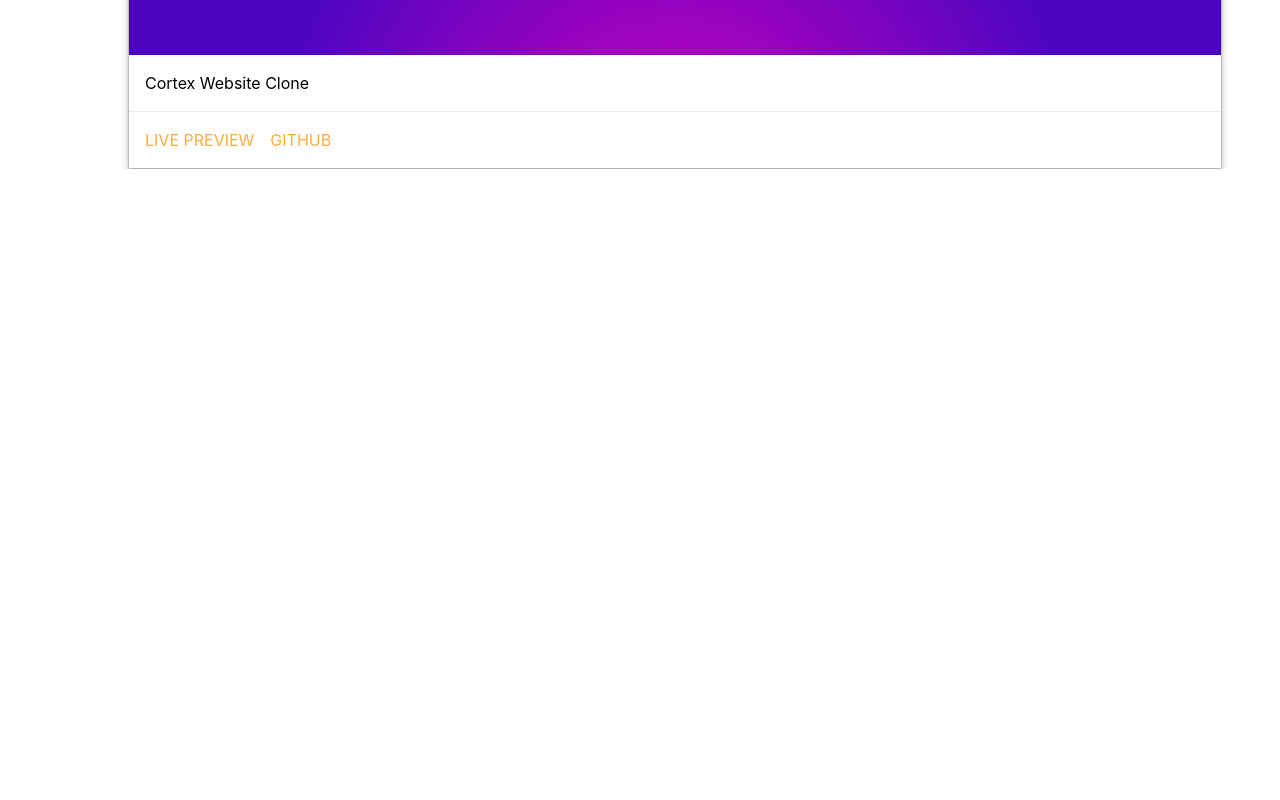
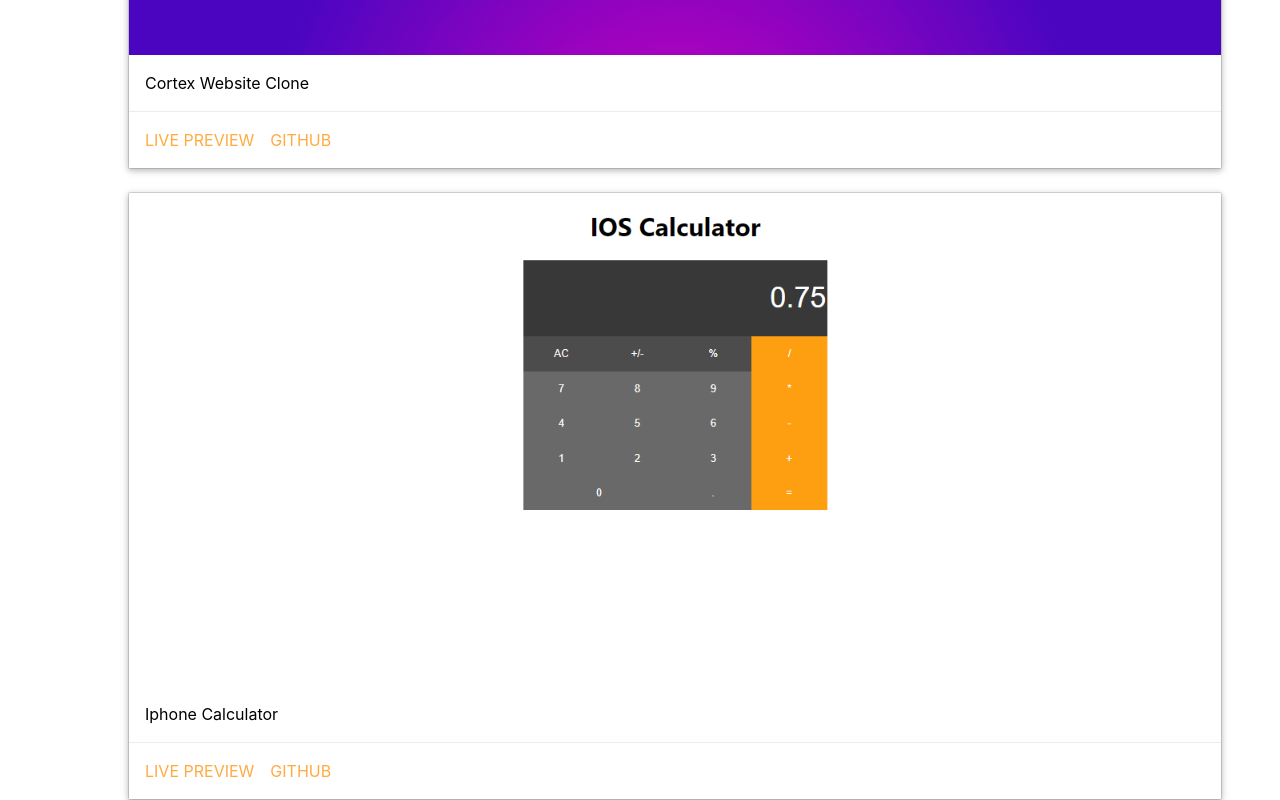
Before and after one commit to Muneeb926595/portfolio, a React (Create React App) app: page /portfolio in a window 1280 px wide. Shown: the part 7467-8267 px from the top of the page. Before the commit the page ends 7636 px from the top, so only its background shows below. Built offline with nearby package versions, Linux system fonts and the light colour scheme.

Commit message:
Added Ios calculator Project

```diff
--- a/src/Components/Portfolio/Portfolio.jsx
+++ b/src/Components/Portfolio/Portfolio.jsx
@@ -1,4 +1,5 @@
 import React from 'react';
+import Pic0 from '../../assets/img/projects/0.png';
 import Pic1 from '../../assets/img/projects/1.png';
 import Pic2 from '../../assets/img/projects/2.png';
 import Pic3 from '../../assets/img/projects/3.png';
@@ -22,7 +23,6 @@
         website: "http://muneeb-netflix-clone.surge.sh/",
         github: "https://github.com/Muneeb926595/netflix-clone"
     },
-
     {
         id: 2,
         image: Pic13,
@@ -99,6 +99,13 @@
         projectName: "Cortex Website Clone",
         website: "http://muneeb-cotex-clone.surge.sh/",
         github: "https://github.com/Muneeb926595/cortex-website-clone"
+    },
+    {
+        id: 13,
+        image: Pic0,
+        projectName: "Iphone Calculator",
+        website: "http://muneeb-calculator.surge.sh/",
+        github: "https://github.com/Muneeb926595/ios-calculator"
     }
 ]
 
```
Also changed, not shown: src/assets/img/projects/0.png (added).
